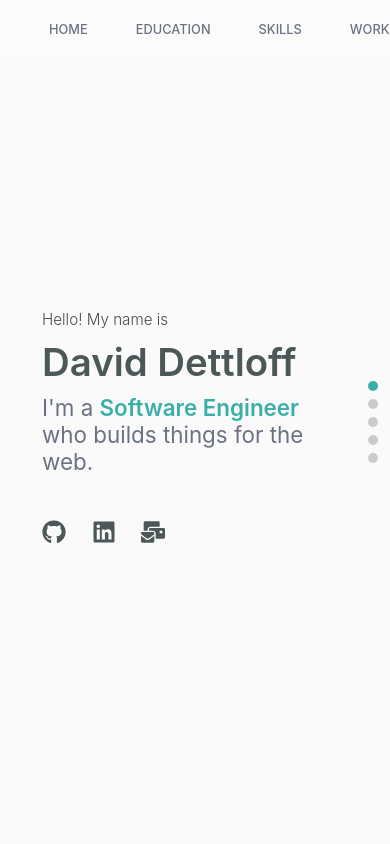
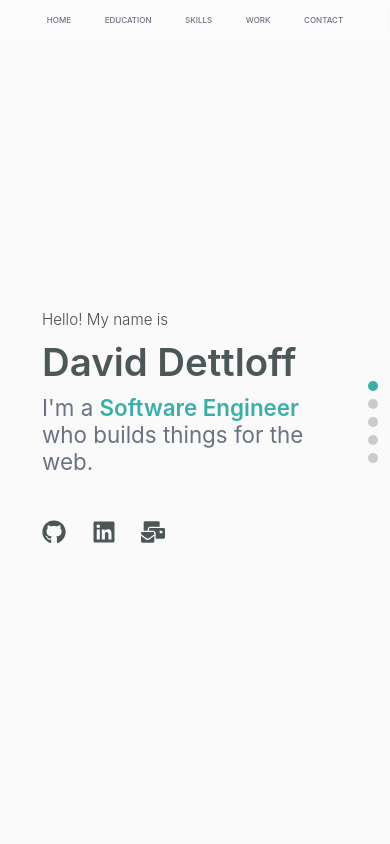
Before and after one commit to dettloffd/portfolio-site, a React (Create React App) app: page / in a window 390 px wide. Shown: the top 844 px of the page. Built offline with nearby package versions, Linux system fonts and the light colour scheme.

Commit message:
Fixed oversized navbar on mobile

```diff
--- a/src/components/Navbar/Navbar.scss
+++ b/src/components/Navbar/Navbar.scss
@@ -1,3 +1,5 @@
+@use "../../mixins/respond.scss";
+
 .app{
     &__navbar{
         font-size: 1.6rem;
@@ -14,6 +16,12 @@
         border: 1px solid rgba(255,255,255, 0.25);
 
         z-index: 2;
+
+        @include respond.respond(phone){
+            font-size: 1rem;
+            padding: 1rem 1.5rem;
+
+        }
 
 
         &-links{
@@ -36,10 +44,19 @@
             flex-direction: column;
             margin: 0 1rem;
 
+            @include respond.respond(phone){
+                margin: 0 .5rem;
+                padding: .8rem 1.6rem;
+            }
+
 
             // When page is scrolled down shrink navbar
             &-scrolling{
                 font-size: 1.2rem;
+
+                @include respond.respond(phone){
+                    font-size: .8rem;
+                }
             }
         }
 
```
